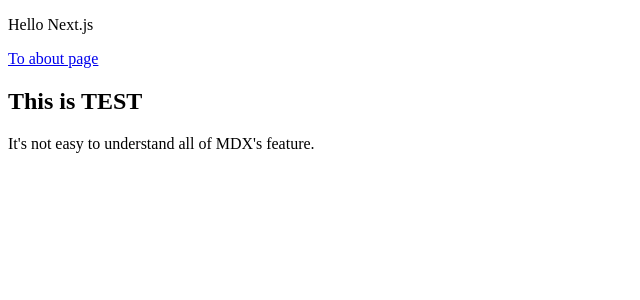
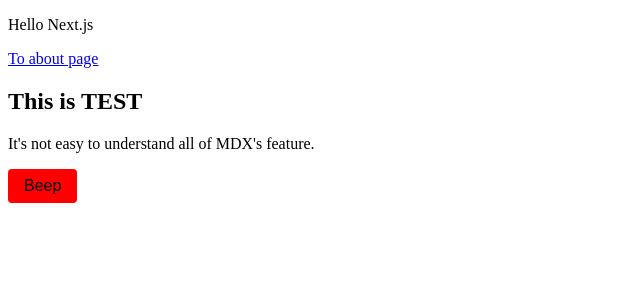
Before and after one commit to ryo0916/mini-blog, a Next.js app: page / in a window 1280 px wide. Shown: the top 300 px of the page, without its empty margins (0-640 px from the left). Built offline with nearby package versions, Linux system fonts and the light colour scheme.

Commit message:
prevalとrebassを追加

```diff
--- a/pages/index.js
+++ b/pages/index.js
@@ -1,5 +1,7 @@
 import Link from 'next/link';
 import Test from '../static/articles/test.md'
+import { Button } from 'rebass'
+
 
 const Index = () => (
   <div>
@@ -8,6 +10,7 @@ const Index = () => (
       <a>To about page</a>
     </Link>
     <Test />
+    <Button bg='red' color='black' mr={2}>Beep</Button>
   </div>
 );
 
```
Also changed, not shown: package.json (+6 -1 lines), .babelrc (added), static/greeting.txt (added), 1 other file (tests, documents, lock files or other folders).
